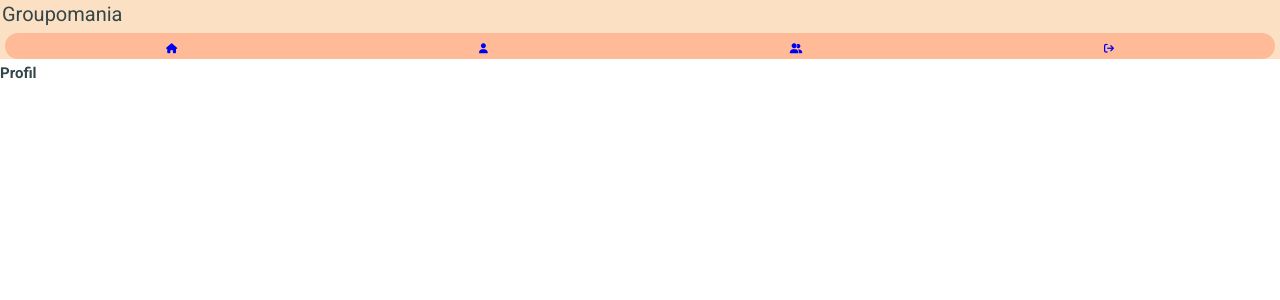
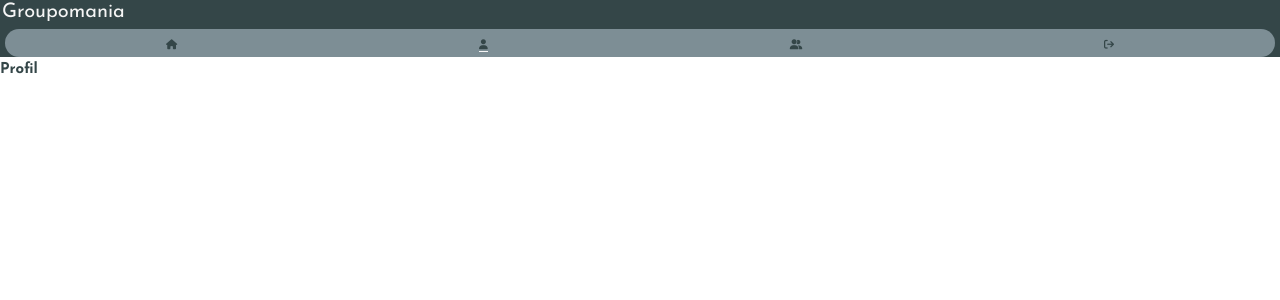
Before and after one commit to AALEMARCH/P7_antoine_lemarchand_code, a React (Create React App) app in the folder frontend/: page /profil in a window 1280 px wide. Shown: the top 300 px of the page. Built offline with nearby package versions, Linux system fonts and the light colour scheme.

Commit message:
changement de version de react react-dom

```diff
--- a/frontend/package.json
+++ b/frontend/package.json
@@ -7,8 +7,8 @@
     "@testing-library/react": "^12.1.4",
     "@testing-library/user-event": "^13.5.0",
     "node-sass": "^7.0.1",
-    "react": "^18.0.0",
-    "react-dom": "^18.0.0",
+    "react": "^17.0.2",
+    "react-dom": "^17.0.2",
     "react-router-dom": "^6.3.0",
     "react-scripts": "5.0.0",
     "web-vitals": "^2.1.4"
--- a/frontend/src/components/Navigation.js
+++ b/frontend/src/components/Navigation.js
@@ -5,20 +5,32 @@ const Navigation = () => {
   return (
     <div className="navigation">
       <div className="navigation_link">
-        <NavLink to="/">
-          <i className="fa-solid fa-house navigation_link--test"></i>
+        <NavLink
+          to="/"
+          className={(nav) => (nav.isActive ? "nav-active" : "nav-passive")}
+        >
+          <i className="fa-solid fa-house "></i>
         </NavLink>
 
-        <NavLink to="/profil">
-          <i className="fa-solid fa-user navigation_link--test"></i>
+        <NavLink
+          to="/profil"
+          className={(nav) => (nav.isActive ? "nav-active" : "nav-passive")}
+        >
+          <i className="fa-solid fa-user "></i>
         </NavLink>
 
-        <NavLink to="/reseau">
-          <i className="fa-solid fa-user-group navigation_link--test"></i>
+        <NavLink
+          to="/reseau"
+          className={(nav) => (nav.isActive ? "nav-active" : "nav-passive")}
+        >
+          <i className="fa-solid fa-user-group "></i>
         </NavLink>
 
-        <NavLink to="/signOut">
-          <i className="fa-solid fa-arrow-right-from-bracket navigation_link--test"></i>
+        <NavLink
+          to="/signOut"
+          className={(nav) => (nav.isActive ? "nav-active" : "nav-passive")}
+        >
+          <i className="fa-solid fa-arrow-right-from-bracket "></i>
         </NavLink>
       </div>
     </div>
--- a/frontend/src/components/Profil.js
+++ b/frontend/src/pages/Profil.js
@@ -1,5 +1,5 @@
 import React from "react";
-import Header from "./Header";
+import Header from "../components/Header";
 
 const Profil = () => {
   return (
--- a/frontend/src/components/Reseau.js
+++ b/frontend/src/pages/Reseau.js
@@ -1,5 +1,5 @@
 import React from "react";
-import Header from "./Header";
+import Header from "../components/Header";
 
 const Reseau = () => {
   return (
--- a/frontend/src/components/SignOut.js
+++ b/frontend/src/pages/SignOut.js
@@ -1,5 +1,5 @@
 import React from "react";
-import Header from "./Header";
+import Header from "../components/Header";
 
 const SignOut = () => {
   return (
--- a/frontend/src/styles/_header.scss
+++ b/frontend/src/styles/_header.scss
@@ -1,5 +1,6 @@
 .header-container{
-    background: #FBE0C3;
+    background: $color-4;
+    color: $color-5;
     height: 100%;
     width: 100%;
         h1{
--- a/frontend/src/styles/_navigation.scss
+++ b/frontend/src/styles/_navigation.scss
@@ -5,5 +5,15 @@
         display: flex;
         flex-direction: row;
         justify-content: space-around;
-        background-color: #FFBB98;
+        background-color: $color-3;
 }
+
+.nav-active{
+        border-bottom: 1px solid $color-5;
+        transition: 0.5s;
+        color: $color-4;
+}
+
+.nav-passive{
+        color: $color-4;;
+}
--- a/frontend/src/styles/_setting.scss
+++ b/frontend/src/styles/_setting.scss
@@ -1,6 +1,13 @@
 @import url('https://fonts.googleapis.com/css2?family=Roboto:wght@100;400;700&display=swap');
+@import url('https://fonts.googleapis.com/css2?family=Josefin+Sans:wght@100;200;400;700&family=Roboto:wght@100;400;700&display=swap');
 
 $font-1: 'Roboto', sans-serif;
+$font-2: 'Josefin Sans', sans-serif;
+$color-1:#FBE0C3;
+$color-2:#FFBB98;
+$color-3:#7D8E95;
+$color-4:#344648;
+$color-5: whitesmoke;
 
 *{
     box-sizing: border-box;
@@ -14,7 +21,7 @@ $font-1: 'Roboto', sans-serif;
 }
 
 body{
-    font-family: $font-1;
+    font-family: $font-2;
     font-weight: 400;
-    color: #344648;
+    color: $color-4;
 }
```
Also changed, not shown: frontend/src/App.js (+4 -4 lines), frontend/src/pages/Acceuil.js (deleted, +0 -7 lines), frontend/src/pages/Home.js (renamed from frontend/src/components/Home.js), 1 other file (tests, documents, lock files or other folders).
